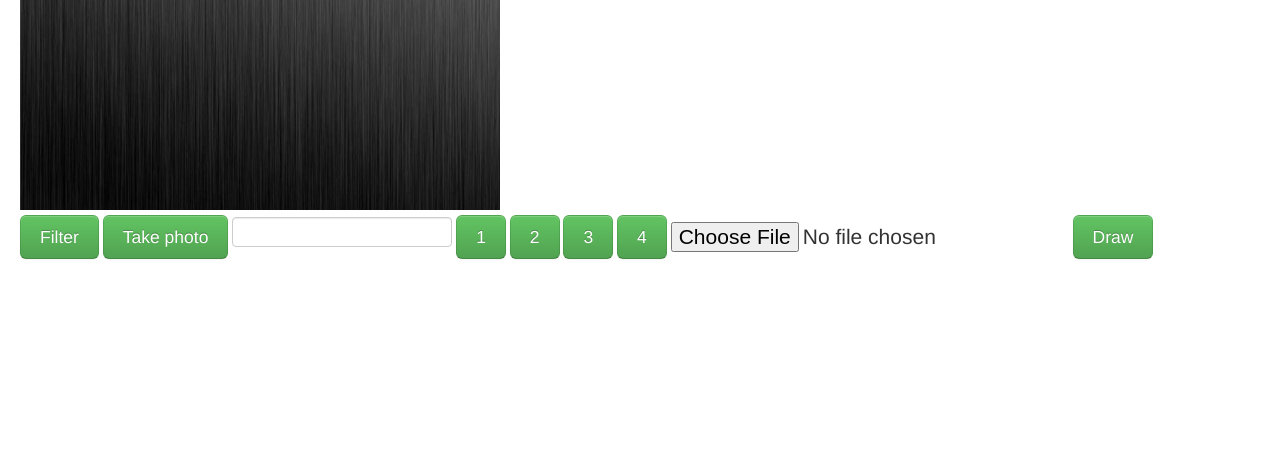
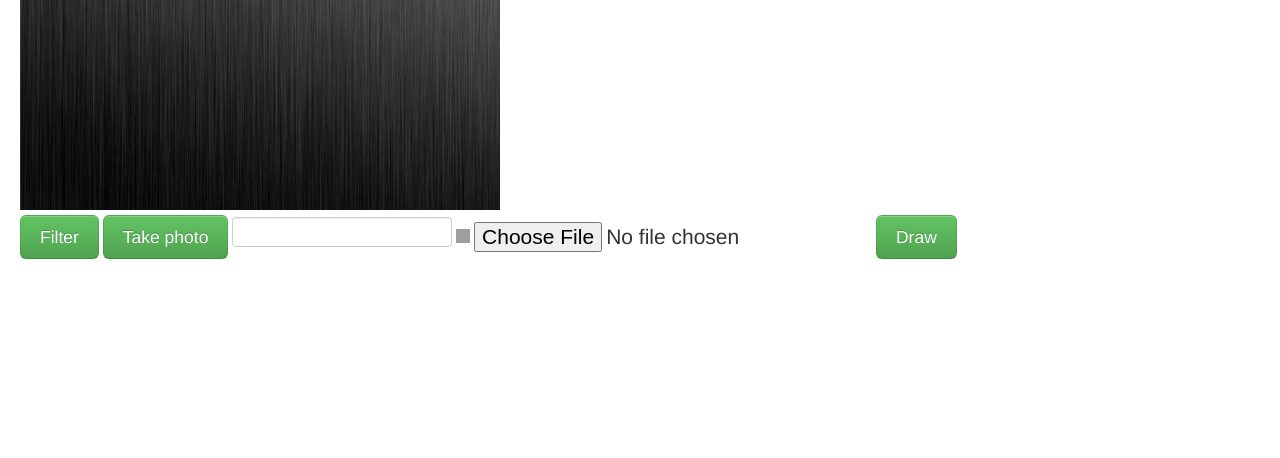
Before and after one commit to omegaga/instant_comic, a Flask app: page / in a window 1280 px wide. Shown: the part 230-688 px from the top of the page. Run offline with Flask 2, Linux system fonts and the light colour scheme; some libraries are stand-ins or nearby versions; grey boxes are pictures that could not be loaded.

Commit message:
Add tooltip

```diff
--- a/templates/index.html
+++ b/templates/index.html
@@ -16,6 +16,8 @@
     <script type="text/javascript" charset="utf-8" src="./static/js/utils.js"></script>
     <script type="text/javascript" charset="utf-8" src="./static/js/jsfeat-min.js"></script>
     <script type="text/javascript" charset="utf-8" src="./static/js/jsfeat_detect.js"></script>
+    <script src="http://code.jquery.com/jquery.js"></script>
+    <script src="./static/js/bootstrap.min.js"></script>
     <!--
     <script type="text/javascript" charset="utf-8" src="./static/js/frontalface.js"></script>
     <script type="text/javascript" charset="utf-8" src="./static/js/clm.js"></script>
@@ -116,10 +118,11 @@
     -->
     <input type="text" id="words" width=150/>
     <!-- <button id="submit" class="btn btn-large btn-success">Submit</button> -->
-    <button id="submit0" class="btn btn-large btn-success">1</button>
-    <button id="submit1" class="btn btn-large btn-success">2</button>
-    <button id="submit2" class="btn btn-large btn-success">3</button>
-    <button id="submit3" class="btn btn-large btn-success">4</button>
+    <!-- <button id="submit0" class="btn btn-large btn-success">1</button> -->
+    <!-- <button id="submit1" class="btn btn-large btn-success">2</button> -->
+    <!-- <button id="submit2" class="btn btn-large btn-success">3</button> -->
+    <!-- <button id="submit3" class="btn btn-large btn-success">4</button> -->
+    <i id="question" class="icon-question-sign" rel="tooltip"></i>
     <input type="file" id="file" class=" btn-larege" />
     <button id="drawbutton" class="btn btn-large btn-success">Draw</button>
   </div> <!-- second row ends -->
@@ -140,6 +143,7 @@
      video        = document.querySelector('#video'),
      rtcanvas     = document.querySelector('#rtcanvas'),
      photo        = document.querySelector('#photo'),
+     question     = document.querySelector('#question'),
      drawbutton   = document.querySelector('#drawbutton'),
      filterbutton = document.querySelector('#filterbutton'),
      //filter       = document.querySelector('#filtercheck'),
@@ -420,6 +424,7 @@ function dImage(index) {
     ev.preventDefault();
   }, false);
   */
+  /*
   submit0.addEventListener('click', function(ev) {
       drawOnCanvas(0);
       ev.preventDefault();
@@ -436,7 +441,7 @@ function dImage(index) {
       drawOnCanvas(3);
       ev.preventDefault();
   }, false);
-
+  */
   takebutton.addEventListener('click', function(ev) {
     takePhoto();
     ev.preventDefault();
@@ -445,6 +450,11 @@ function dImage(index) {
       drawlocalimage();
       ev.preventDefault();
   },false);
+  $('#question').tooltip({animation: true, title: '输入文字后，点击相应图片即可加文字到对应图片中', trigger: 'hover focus click'});
+  $("#comcanvas0").mousedown(function(e){drawOnCanvas(0)});
+  $("#comcanvas1").mousedown(function(e){drawOnCanvas(1)});
+  $("#comcanvas2").mousedown(function(e){drawOnCanvas(2)});
+  $("#comcanvas3").mousedown(function(e){drawOnCanvas(3)});
   /*
   $('input[name=rtcheck]').change(function(){
 
@@ -490,8 +500,7 @@ function dImage(index) {
 </div>
 </div><!--container ends -->
 
-<script src="http://code.jquery.com/jquery.js"></script>
-<script src="./static/js/bootstrap.min.js"></script>
+
 <script type="text/javascript">
   savepic.addEventListener('click', function(ev) {
       savePic();
```
